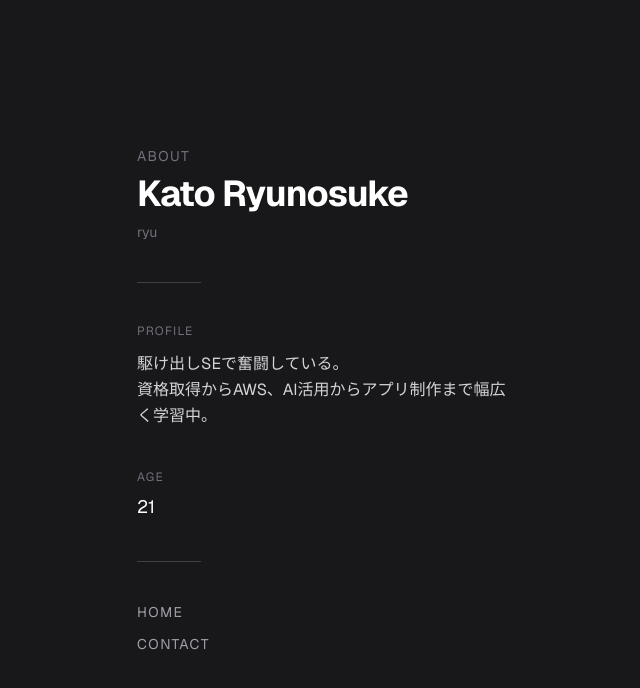
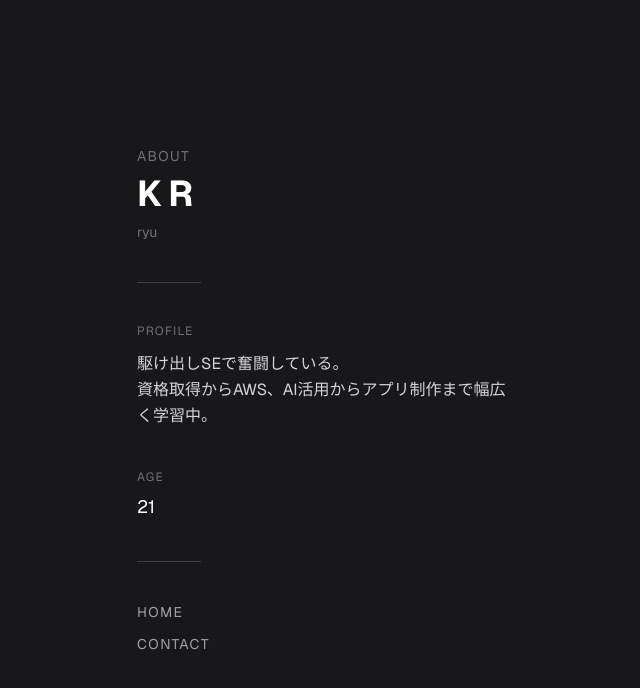
Before and after one commit to ryunosuke-kato/my-first-app, a Next.js app: page /about in a window 1280 px wide. Shown: the top 688 px of the page, without its empty margins (311-951 px from the left). Built offline with nearby package versions, Linux system fonts and the light colour scheme.

Commit message:
Build Failedと個人情報の修正

```diff
--- a/app/about/page.tsx
+++ b/app/about/page.tsx
@@ -14,9 +14,7 @@ export default function About() {
           <p className="text-zinc-500 text-sm tracking-widest uppercase">
             About
           </p>
-          <h1 className="text-4xl font-bold text-white tracking-tight">
-            Kato Ryunosuke
-          </h1>
+          <h1 className="text-4xl font-bold text-white tracking-tight">K R</h1>
           <p className="text-zinc-500 text-sm">ryu</p>
         </div>
 
--- a/app/contact/page.tsx
+++ b/app/contact/page.tsx
@@ -22,7 +22,7 @@ export default function Contact() {
           <p className="text-zinc-500 text-xs tracking-widest uppercase">
             Representative
           </p>
-          <p className="text-white text-lg">Kato Ryunosuke</p>
+          <p className="text-white text-lg">K R</p>
         </div>
 
         {/* 連絡先 */}
@@ -55,7 +55,7 @@ export default function Contact() {
 
           {/* GitHub */}
           <a
-            href="https://github.com/ryunosuke-kato"
+            href="https://github.com/"
             target="_blank"
             //target="_blank" とは 外部サイトへのリンクは新しいタブで開く
             className="text-zinc-300 hover:text-white transition-colors duration-200"
--- a/package.json
+++ b/package.json
@@ -4,7 +4,7 @@
   "private": true,
   "scripts": {
     "dev": "next dev",
-    "build": "next build",
+    "build": "prisma generate && next build",
     "start": "next start",
     "lint": "eslint"
   },
```
